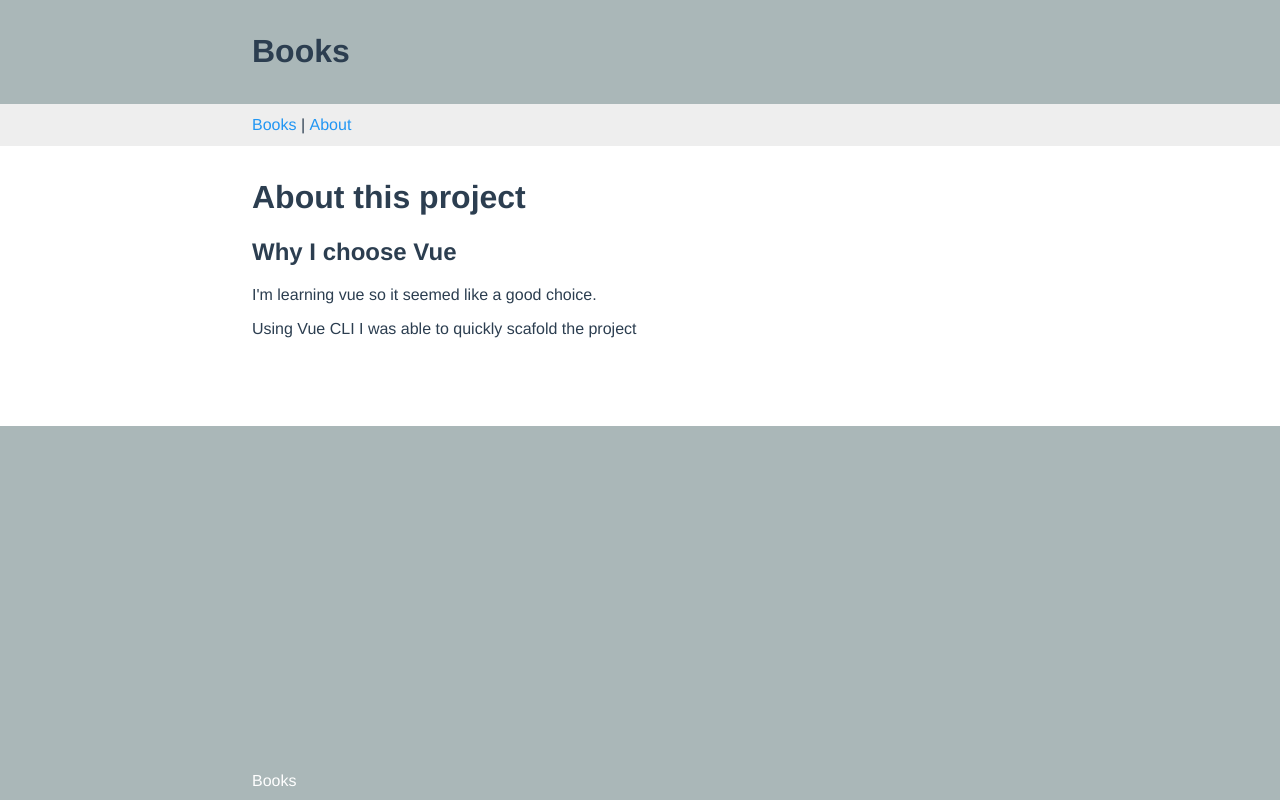
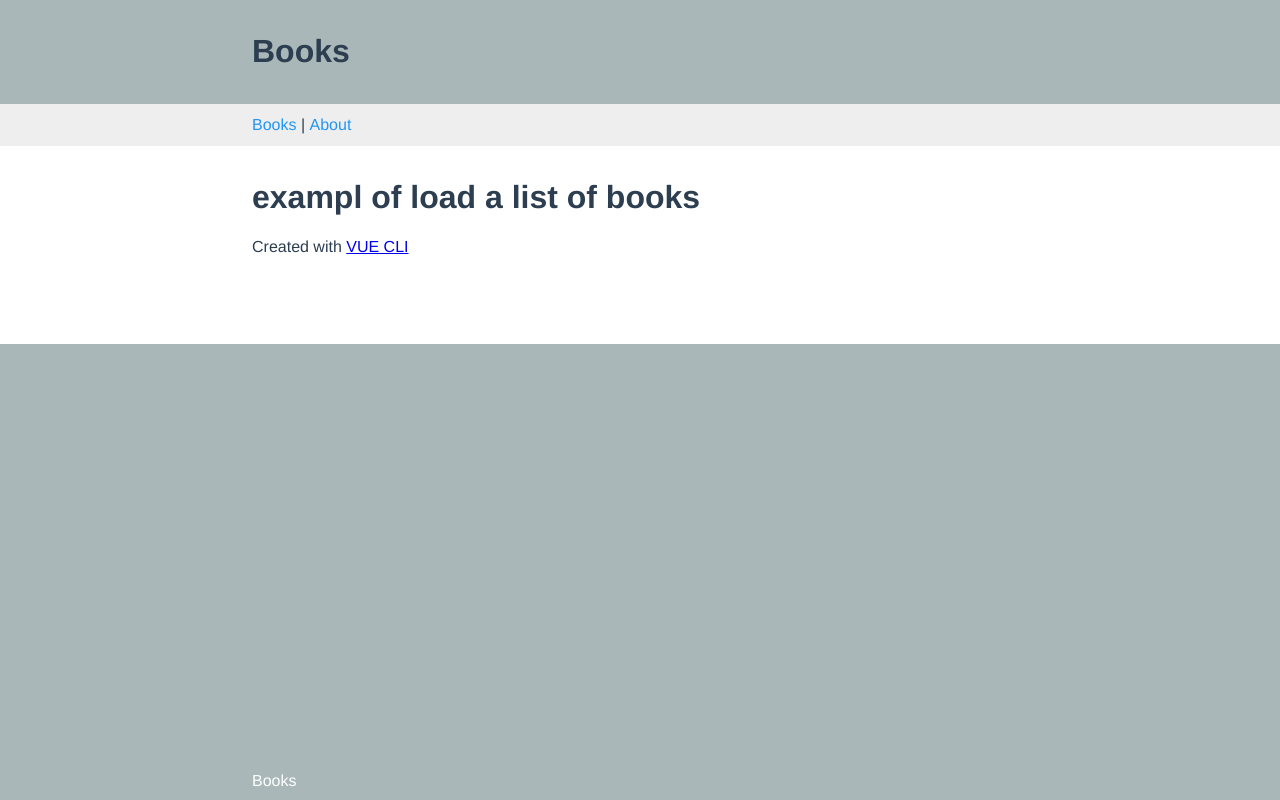
Before and after one commit to ericjasonthomas/book-list, a Vue app: page /#/about in a window 1280 px wide. Built offline with nearby package versions, Linux system fonts and the light colour scheme.

Commit message:
about update

```diff
--- a/src/components/BookCard.vue
+++ b/src/components/BookCard.vue
@@ -1,7 +1,7 @@
 <template>
   <transition name="fade">
   <div class="book-card">
-    <a v-bind:href="book.purchaseLink">
+    <a v-bind:href="book.purchaseLink" target="_blank">
       <div class="book-img">
         <img :src="book.imageUrl" :alt="bookImgAlt"/>
       </div>
--- a/src/store.js
+++ b/src/store.js
@@ -1,11 +1,14 @@
 import Vue from 'vue';
 import Vuex from 'vuex';
+// import axios from 'axios';
 
 Vue.use(Vuex);
 
 export default new Vuex.Store({
   state: {
-
+    // authorInfo: [],
+    // books: [],
+    // dataLoading: true,
   },
   mutations: {
 
--- a/src/views/About.vue
+++ b/src/views/About.vue
@@ -1,8 +1,6 @@
 <template>
   <div class="page">
-    <h1>About this project</h1>
-    <h2>Why I choose Vue</h2>
-    <p>I'm learning vue so it seemed like a good choice.</p>
-    <p>Using Vue CLI I was able to quickly scafold the project</p>
+    <h1>exampl of load a list of books</h1>
+    <p>Created with <a href="https://cli.vuejs.org/" target="_blank">VUE CLI</a></p>
   </div>
 </template>
--- a/src/views/Booklist.vue
+++ b/src/views/Booklist.vue
@@ -1,34 +1,35 @@
 <template>
   <div class="page">
     <!-- <HelloWorld msg="Welcome to Your Vue.js App"/> -->
-    <div id="author-info">
+    <section id="author-info">
       <h2>Books by <span>{{ authorInfo.author }}</span></h2>
       <p>{{ authorInfo.author }} was born on
          {{ authorInfo.birthday }} in
          {{ authorInfo.birthPlace }}
       </p>
-    </div>
-    <div id="search-books">
+    </section>
+    <section id="search-books">
       <input type="text" v-model="search" placeholder="Search Books"/>
       <span class="underline"></span>
-    </div>
-    <div id="sort-btns">
+    </section>
+    <section id="sort-btns">
       <button class="booklist-btn" v-on:click="sortBooks">Alphabetically Order</button>
       <button class="booklist-btn" v-on:click="reverseBooks">Reverse Order
         <i class="arrow down" v-bind:class="{ active: isActive }"></i>
       </button>
-    </div>
-    <div class="book-list">
+    </section>
+    <section class="book-list">
         <BookCard class="listcard"
                   v-for="book in filteredBooks"
                   :key="book.id"
                   :book="book"
                   :authorInfo="authorInfo"/>
-    </div>
-    <div class="search-no-match" v-show="filteredBooks < 1 ">
-      <div class="emoji">🤔</div>
-      <div class="msg"> We can't find a book title that matchs your search</div>
-    </div>
+        <div class="search-no-match" v-show="filteredBooks < 1 ">
+          <div class="emoji">🤔</div>
+          <div class="msg"> We can't find a book title that matchs your search</div>
+        </div>
+    </section>
+    <!-- <section v-if="dataloading">Loading...</section> -->
   </div>
 </template>
 
@@ -45,9 +46,9 @@ export default {
     return {
       authorInfo: [],
       books: [],
-      orgbooks: [],
       search: '',
       isActive: false,
+      dataLoading: false,
     };
   },
   computed: {
@@ -66,18 +67,18 @@ export default {
     },
   },
   created() {
-    // this.loading = true;
+    // move to vuex
     axios
       .get('https://s3.amazonaws.com/api-fun/books.json')
       .then((response) => {
         this.authorInfo = response.data.data;
         this.books = response.data.data.books;
-        // this.loading = false;
+        this.dataLoading = false;
       })
       .catch((error) => {
         this.error = error.response.data;
         // console.log("error");
-      });
+      })
   },
 };
 </script>
```
